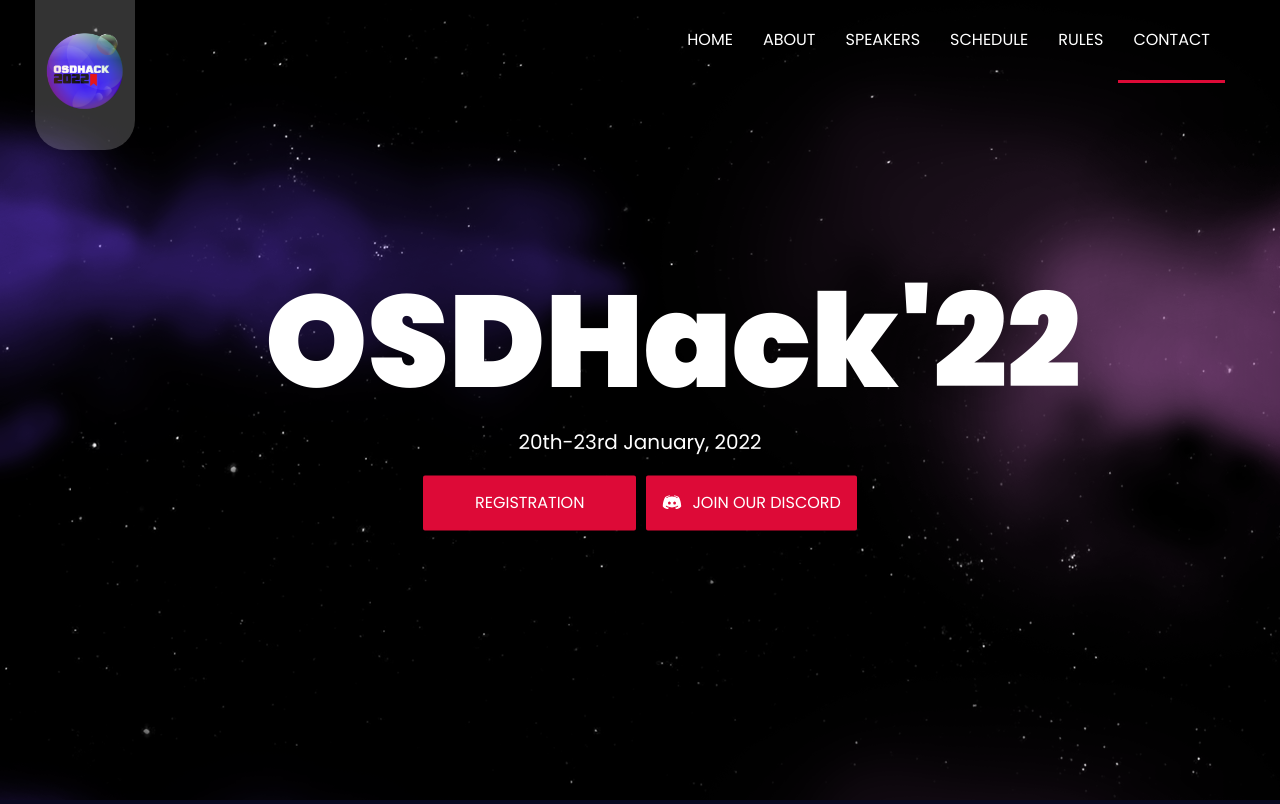
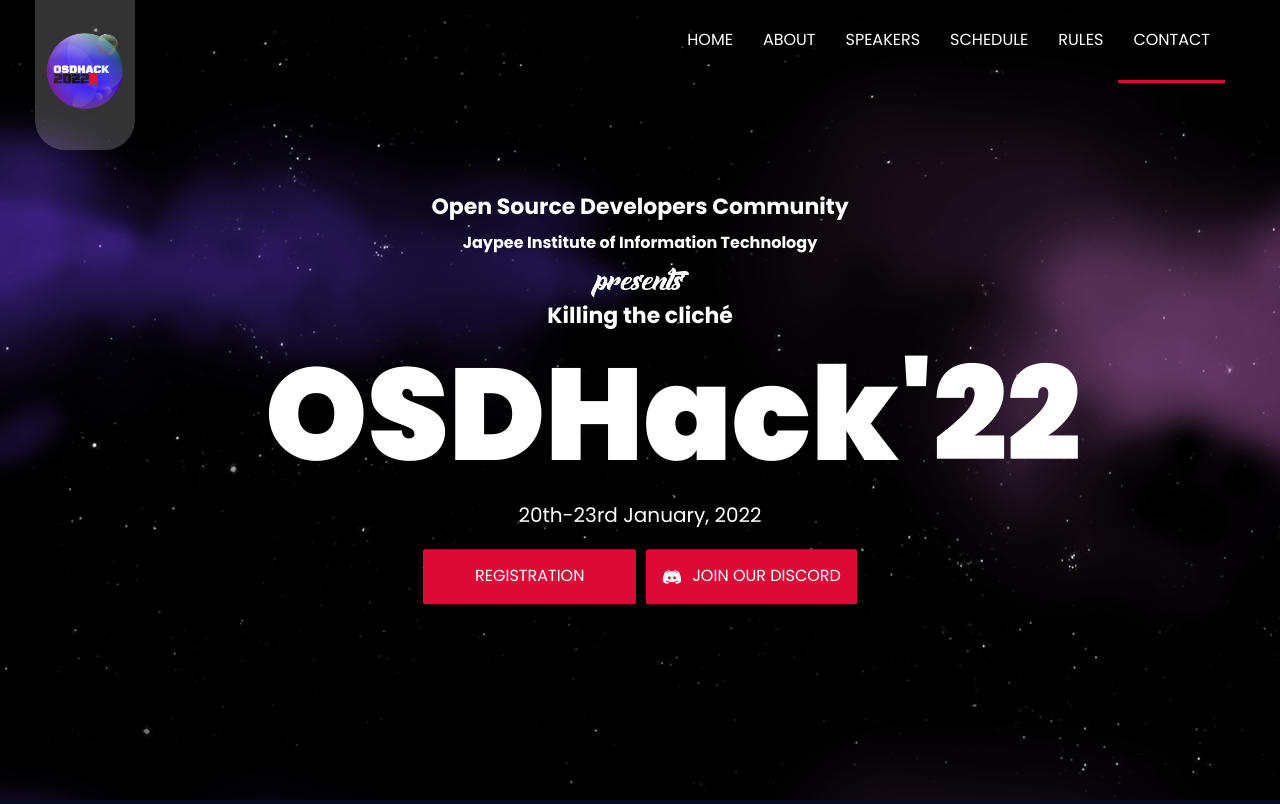
Before and after one commit to osdc/OSDHack, a PHP site: page /index.html in a window 1280 px wide; the page is wider, and only the part inside the window is pictured. Shown: the top 804 px of that part. Run offline with PHP 8.4, Linux system fonts and the light colour scheme; some libraries are stand-ins or nearby versions.

Commit message:
added osdc and jiit on top

```diff
--- a/css/style.css
+++ b/css/style.css
@@ -115,6 +115,11 @@ ol {
   margin: 0;
   padding: 0;
   list-style: none;
+}
+
+.presents{
+  margin-bottom:1%;
+  height: 30px;
 }
 
 .main-btn {
--- a/index.html
+++ b/index.html
@@ -144,6 +144,12 @@
 					<!-- home content -->
 					<div class="col-md-8 col-md-offset-2">
 						<div class="home-content">
+							<div class="home-organizer" style="color: #dd0a37;">
+								<h3>Open Source Developers Community</h3>
+								<h4>Jaypee Institute of Information Technology</h4>
+								<img src="img\presents.png" class="presents">
+								<h3>Killing the cliché</h3>
+							</div>
 							<h1>OSDHack'22</h1>
 							<!-- <h4 class="lead">OSDHack 2022 is a nationwide open hackathon
 								being organised by the Open Source Developers
```
Also changed, not shown: img/presents.png (added).
